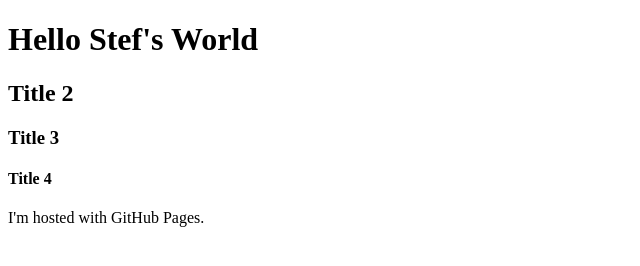
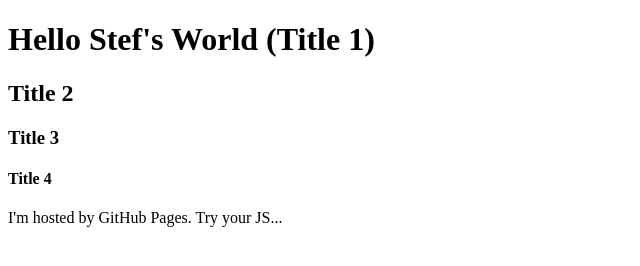
Before and after one commit to stef42530/stef42530.github.io, a plain HTML site: page index.html in a window 1280 px wide. Shown: the whole page, without its empty margins (0-640 px from the left). Drawn offline with Linux system fonts and the light colour scheme.

Commit message:
Update index.html

```diff
--- a/index.html
+++ b/index.html
@@ -1,10 +1,10 @@
 <!DOCTYPE html>
 <html>
 <body>
-<h1>Hello Stef's World</h1>
+<h1>Hello Stef's World (Title 1)</h1>
   <h2>Title 2</h2>
     <h3>Title 3</h3>
      <h4>Title 4</h4>
-<p>I'm hosted with GitHub Pages.</p>
+<p>I'm hosted by GitHub Pages. Try your JS... </p>
 </body>
 </html>
```
